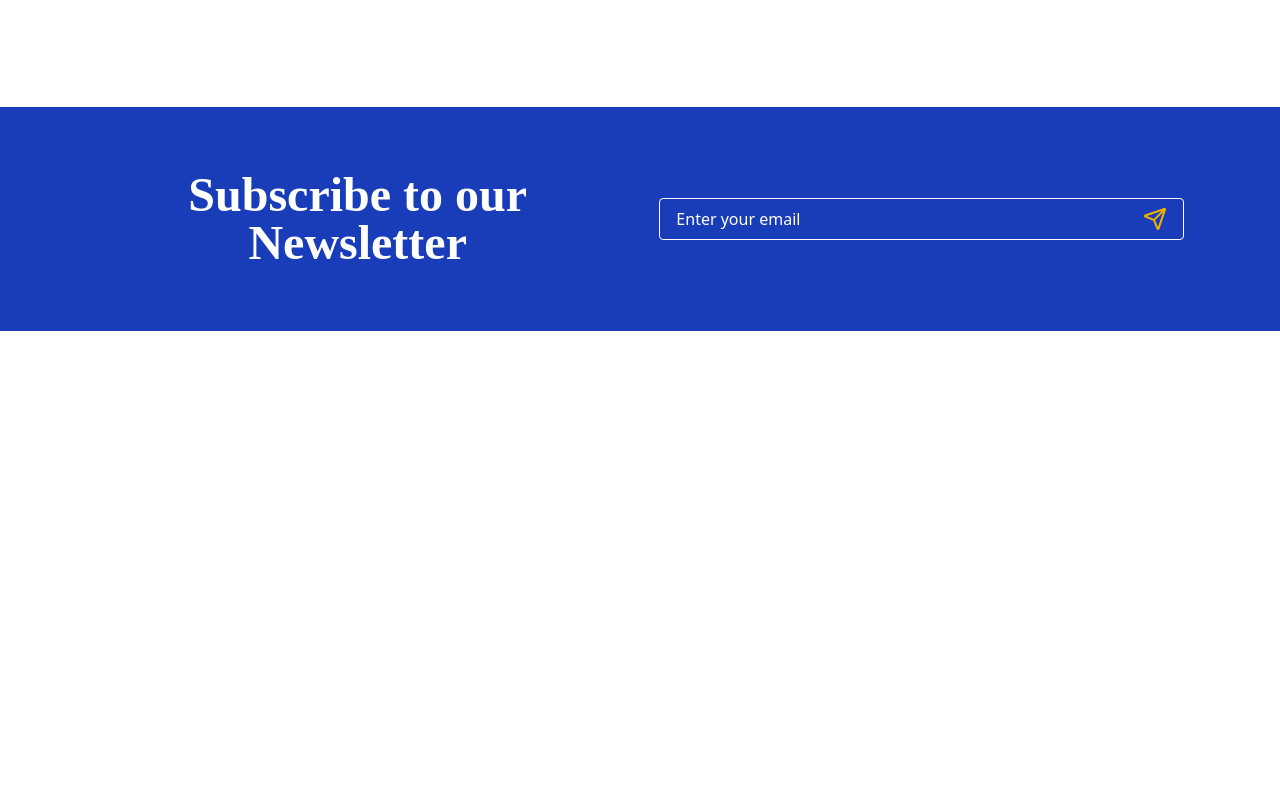
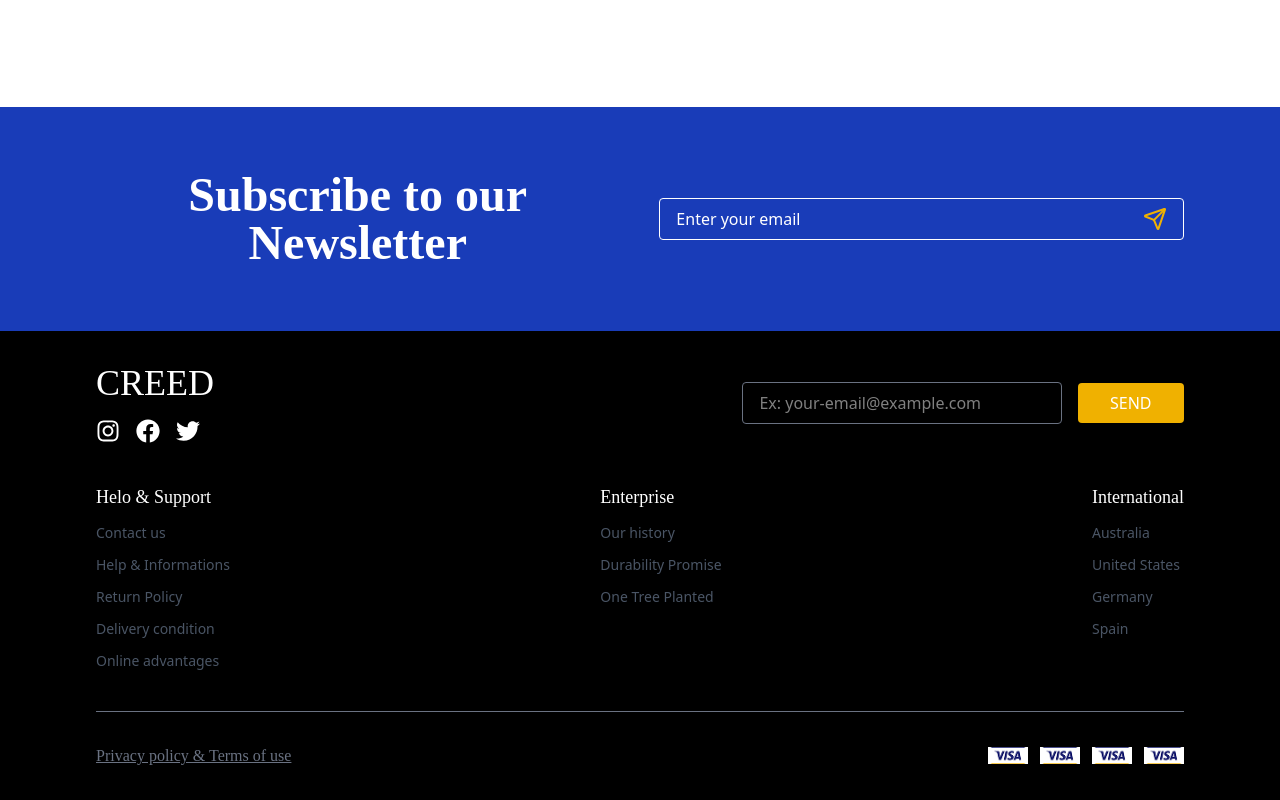
Before and after one commit to khaledsaoud15/creed-clone, a React (Vite) app: page / in a window 1280 px wide. Shown: the part 3867-4667 px from the top of the page. Before the commit the page ends 4198 px from the top, so only its background shows below. Built offline with nearby package versions, Linux system fonts and the light colour scheme; a web font is replaced by a local one.

Commit message:
finishing the homepage

```diff
--- a/package.json
+++ b/package.json
@@ -15,6 +15,7 @@
     "lucide-react": "^0.525.0",
     "react": "^19.1.0",
     "react-dom": "^19.1.0",
+    "react-icons": "^5.5.0",
     "react-router-dom": "^7.6.3",
     "react-toastify": "^11.0.5",
     "swiper": "^11.2.10",
--- a/src/App.jsx
+++ b/src/App.jsx
@@ -1,6 +1,7 @@
 import { BrowserRouter, Route, Routes } from "react-router-dom";
 import Home from "./pages/Home";
 import Navbar from "./components/Navbar";
+import Footer from "./components/Footer";
 
 const App = () => {
   return (
@@ -9,6 +10,7 @@ const App = () => {
       <Routes>
         <Route path="/" element={<Home />} />
       </Routes>
+      <Footer />
     </BrowserRouter>
   );
 };
--- /dev/null
+++ b/src/components/Footer.jsx
@@ -0,0 +1,86 @@
+import { FaFacebook, FaInstagram, FaTwitter } from "react-icons/fa";
+
+const Footer = () => {
+  return (
+    <footer className="bg-black text-white px-8 md:px-16 lg:px-24 h-full flex flex-col gap-10  py-8">
+      <div className="w-full flex flex-col gap-6 md:flex-row md:justify-between md:items-center">
+        <div className="flex flex-col gap-4 md:w-1/2  h-fit">
+          <h1 className="text-2xl md:text-3xl lg:text-4xl font-medium font-inknut">
+            CREED
+          </h1>
+          <div className="flex items-center gap-4">
+            <FaInstagram className="text-2xl" />
+            <FaFacebook className="text-2xl" />
+            <FaTwitter className="text-2xl" />
+          </div>
+        </div>
+        <div className="flex items-center w-full gap-4 md:w-1/2  h-fit">
+          <input
+            type="text"
+            className="w-4/5 rounded border border-gray-500  py-2 px-4 md:w-3/5 md:ml-auto"
+            placeholder="Ex: your-email@example.com"
+          />
+          <button className="w-1/5 bg-yellow-500 py-2 rounded shadow">
+            SEND
+          </button>
+        </div>
+      </div>
+      <div className="flex flex-col md:flex-row md:justify-between  w-full gap-8 ">
+        <div className="flex flex-col gap-3 w-fit h-fit ">
+          <h2 className="text-lg font-medium font-inknut ">Helo & Support</h2>
+          <p className="text-sm text-gray-600">Contact us</p>
+          <p className="text-sm text-gray-600">Help & Informations</p>
+          <p className="text-sm text-gray-600">Return Policy</p>
+          <p className="text-sm text-gray-600">Delivery condition</p>
+          <p className="text-sm text-gray-600">Online advantages</p>
+        </div>
+        <div className="flex flex-col gap-3 w-fit h-fit ">
+          <h2 className="text-lg font-medium font-inknut ">Enterprise</h2>
+          <p className="text-sm text-gray-600">Our history</p>
+          <p className="text-sm text-gray-600">Durability Promise</p>
+          <p className="text-sm text-gray-600">One Tree Planted</p>
+        </div>
+        <div className="flex flex-col gap-3 w-fit h-fit ">
+          <h2 className="text-lg font-medium font-inknut ">International</h2>
+          <p className="text-sm text-gray-600">Australia</p>
+          <p className="text-sm text-gray-600">United States</p>
+          <p className="text-sm text-gray-600">Germany</p>
+          <p className="text-sm text-gray-600">Spain</p>
+        </div>
+      </div>
+      <div className="pt-8 border-t border-gray-500 flex flex-col gap-4 w-full md:flex-row md:justify-between">
+        <span className="text-gray-500 font-inknut underline">
+          Privacy policy & Terms of use
+        </span>
+        <div className="flex items-center gap-3">
+          <img
+            src="./assets/images/visa.png"
+            alt="visa"
+            loading="lazy"
+            className="w-10 h-auto object-cover"
+          />
+          <img
+            src="./assets/images/visa.png"
+            alt="visa"
+            loading="lazy"
+            className="w-10 h-auto object-cover"
+          />
+          <img
+            src="./assets/images/visa.png"
+            alt="visa"
+            loading="lazy"
+            className="w-10 h-auto object-cover"
+          />
+          <img
+            src="./assets/images/visa.png"
+            alt="visa"
+            loading="lazy"
+            className="w-10 h-auto object-cover"
+          />
+        </div>
+      </div>
+    </footer>
+  );
+};
+
+export default Footer;
```
Also changed, not shown: public/assets/images/visa.png (added), 1 other file (tests, documents, lock files or other folders).
